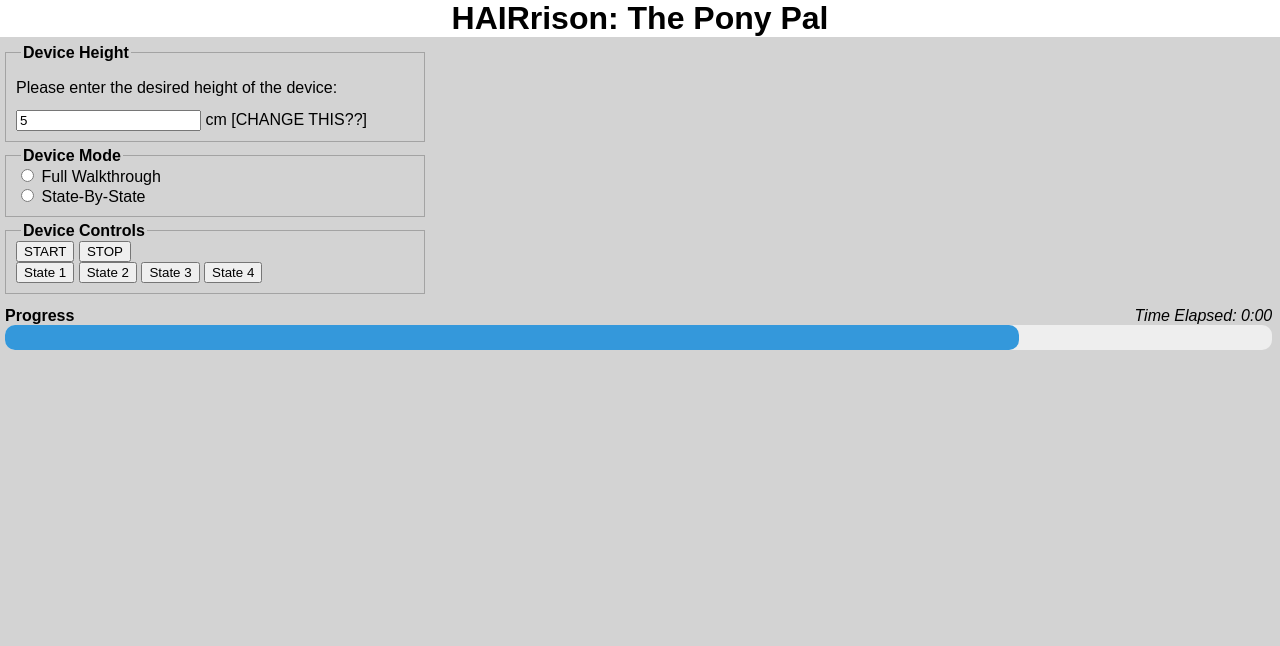
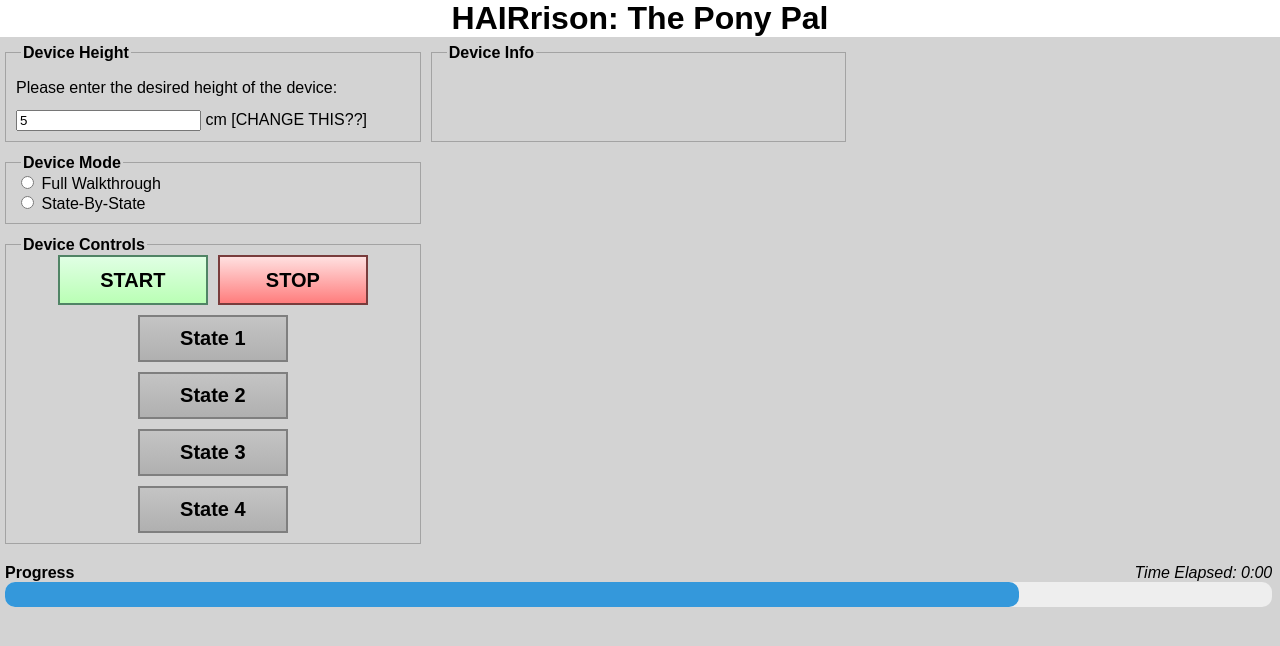
Before and after one commit to EFO1048/HAIRrison, a Flask app: page /continueOn in a window 1280 px wide. Shown: the top 646 px of the page. Run offline with Flask 2, Linux system fonts and the light colour scheme.

Commit message:
More FE progress

```diff
--- a/static/main.css
+++ b/static/main.css
@@ -35,7 +35,7 @@ body {
         "menu content"
         "footer footer";
     grid-template-columns: 1fr 1fr 1fr;
-    gap: 3px;
+    gap: 10px;
     padding: 5px;
 }
 
@@ -68,6 +68,11 @@ body {
     padding: 0;
 }
 
+.container:nth-of-type(5) {
+    grid-column: 2 / 3;
+    grid-row: 1;
+}
+
 .containerLabel {
     position: absolute;
     top: -25px;
@@ -84,16 +89,73 @@ body {
     font-weight: bold;
     cursor: pointer;
     border-radius: 0;
-    border: 3px solid #7f7f7f;
+    border: 2px solid #7f7f7f;
     background: linear-gradient(0deg,rgba(176, 176, 176, 1) 0%, rgba(196, 196, 196, 1) 100%);
 }
 
 .btn:active {
+    border: 2px solid #7f7f7f;
+    background: linear-gradient(0deg,rgba(176, 176, 176, 1) 100%, rgba(196, 196, 196, 1) 0%);
+}
+
+.btn:disabled {
+    cursor: not-allowed;
+}
+
+.fullBtnContainer {
+    display: flex;
+    gap: 10px;
+    justify-content: center;
+}
+
+.startBtn {
+    font-size: 20px;
+    width: 150px;
+    height: 50px;
+    font-weight: bold;
+    cursor: pointer;
+    border-radius: 0;
+    border: 2px solid #508465;
+    background: linear-gradient(0deg,rgba(186, 255, 181, 1) 0%, rgba(224, 255, 228, 1) 100%);
+}
+
+.stopBtn {
+    font-size: 20px;
+    width: 150px;
+    height: 50px;
+    font-weight: bold;
+    cursor: pointer;
+    border-radius: 0;
+    border: 2px solid #793c3c;
+    background: linear-gradient(0deg,rgba(255, 125, 125, 1) 0%, rgba(255, 224, 224, 1) 100%);
+}
+
+.stateBtnContainer {
+    display: flex;
+    margin-top: 10px;
+    gap: 10px;
+    justify-content: center;
+    align-items: center;
+    flex-direction: column;
+}
+
+.stateBtn {
+    font-size: 20px;
+    width: 150px;
+    padding: 10px 20px 10px 20px;
+    font-weight: bold;
+    cursor: pointer;
+    border-radius: 0;
+    border: 2px solid #7f7f7f;
+    background: linear-gradient(0deg,rgba(176, 176, 176, 1) 0%, rgba(196, 196, 196, 1) 100%);
+}
+
+.stateBtn:active {
     border: 3px solid #7f7f7f;
     background: linear-gradient(0deg,rgba(176, 176, 176, 1) 100%, rgba(196, 196, 196, 1) 0%);
 }
 
-.btn:disabled {
+.stateBtn:disabled {
     cursor: not-allowed;
 }
 
--- a/templates/main.html
+++ b/templates/main.html
@@ -48,7 +48,7 @@
 
     </div>
 
-    <!-- PROGRESS AND TIMER CONTAINER -->
+    <!-- DEVICE INFO -->
     <div class="container">
       <div class="progressContainer">
         <span style="font-weight:bold; float:left">Progress</span>
@@ -58,6 +58,11 @@
       </div>
     </div>
 
+    <!-- PROGRESS AND TIMER CONTAINER -->
+    <div class="container">
+      <p class="containerLabel">Device Info</p>
+    </div>
+
 
 
   </div>
```
